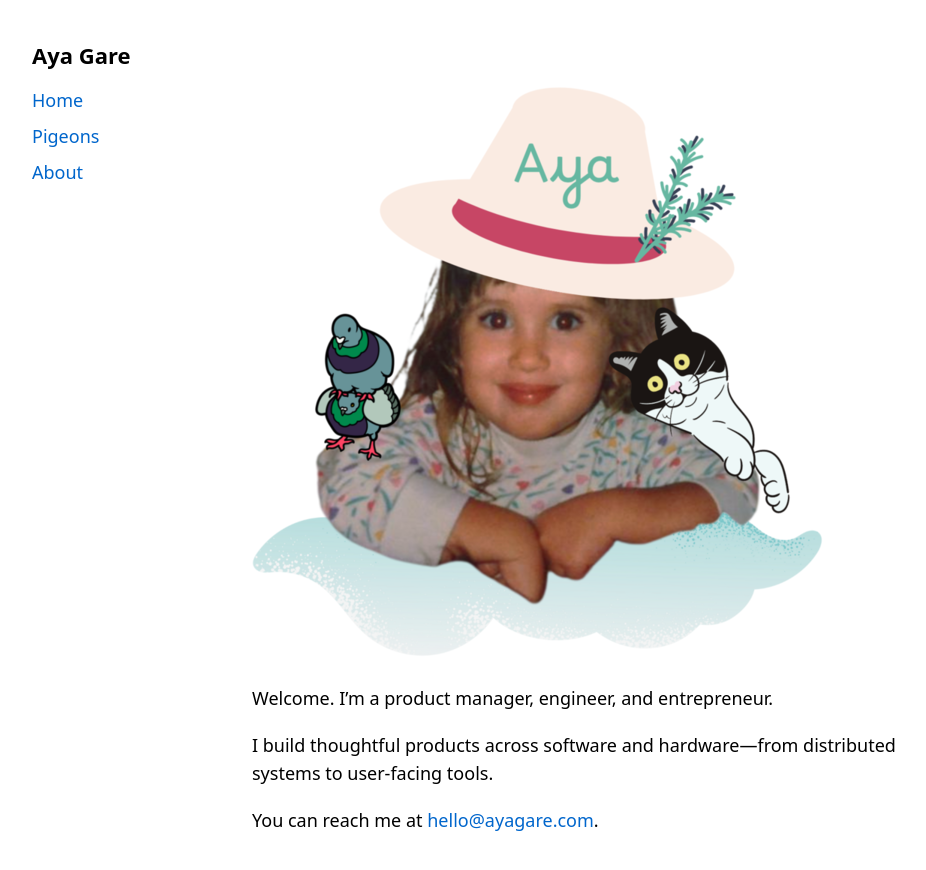
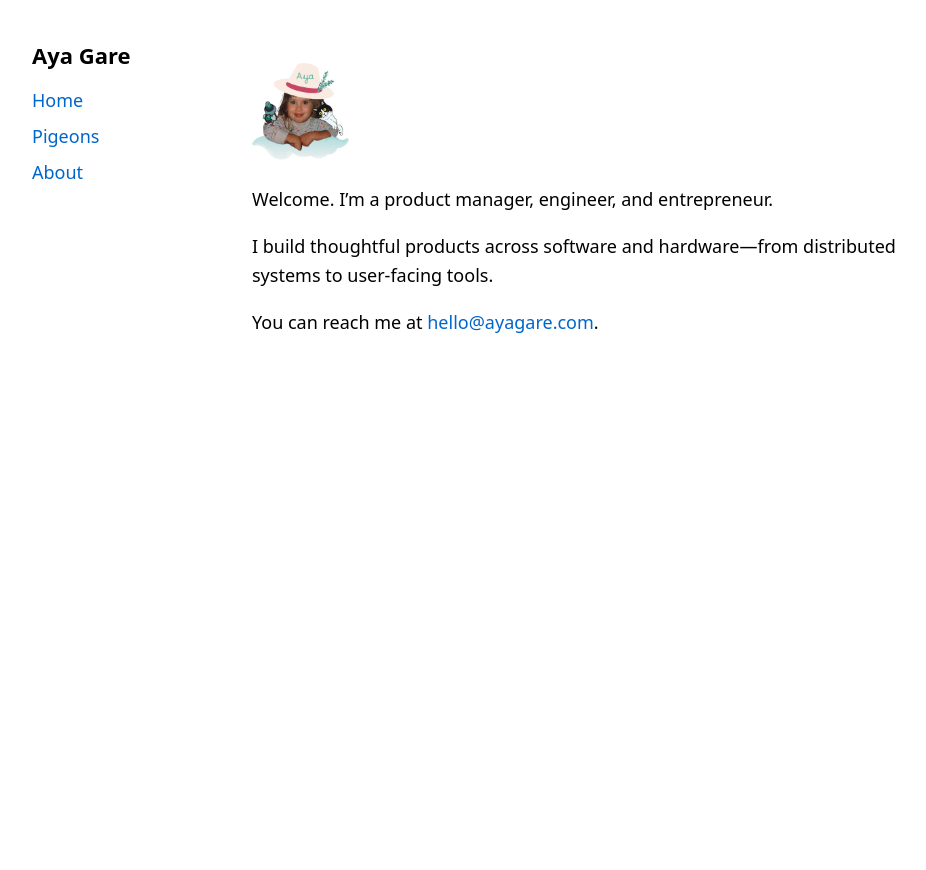
Before and after one commit to luxinflore/luxinflore.github.io, a Jekyll site: the page built from index.md, in a window 1280 px wide. Shown: the top 870 px of the page, without its empty margins (8-934 px from the left). Built offline with Jekyll 4.4.1, drawn with Linux system fonts in a browser that asks for light colours.

Commit message:
Decrease size of index image

```diff
--- a/index.md
+++ b/index.md
@@ -3,7 +3,7 @@
 title: Aya Gare
 ---
 
-![Pic](/assets/images/Aya.png)
+<img src="/assets/images/Aya.png" alt="Pic of Aya" width="100" />
 
 Welcome. I’m a product manager, engineer, and entrepreneur.
 
```
